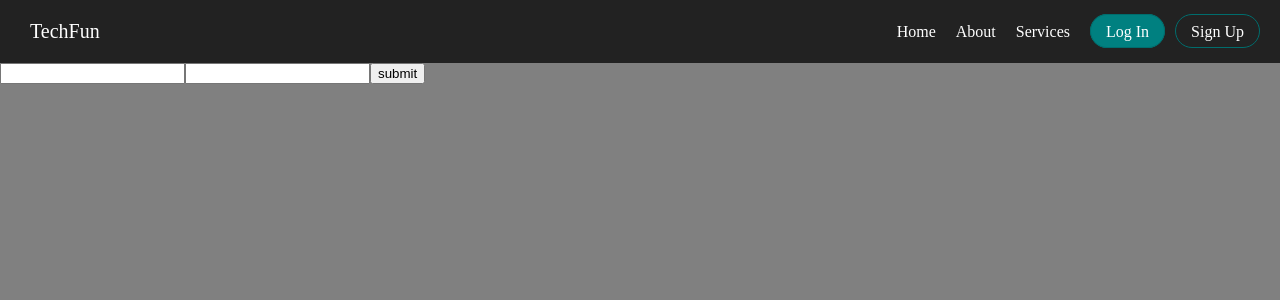
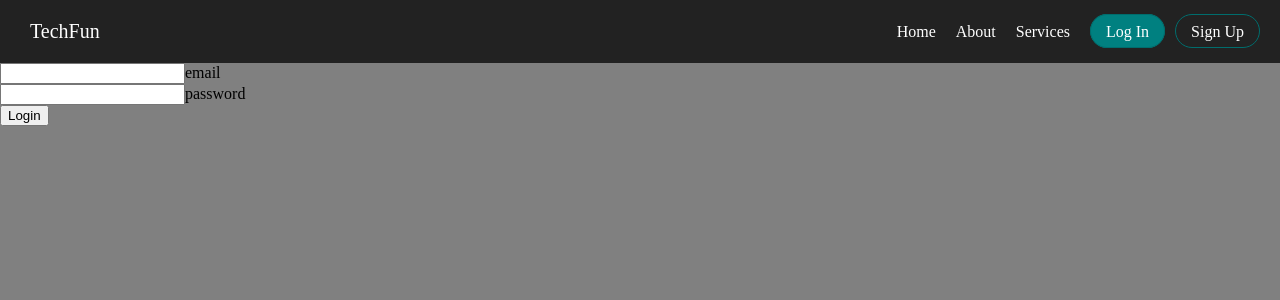
Before and after one commit to godsomex/douglas, a React app: page /signin in a window 1280 px wide. Shown: the top 300 px of the page. Built offline with nearby package versions, Linux system fonts and the light colour scheme.

Commit message:
custom button input

```diff
--- a/src/components/SignInSignUp/signin.tsx
+++ b/src/components/SignInSignUp/signin.tsx
@@ -1,6 +1,9 @@
 import React, { useState } from 'react';
+import styled from '@emotion/styled';
+import FormInput from '../form-input/FormInput';
+import CustomButton from '../custom-button/CustomButton';
 
-function signin() {
+function Signin() {
     const [values, setValues] = useState({ email: '', password: '' });
 
     const handleSubmit = e => {
@@ -15,25 +18,37 @@
         setValues(values => ({ ...values, [name]: value }));
     };
     return (
-        <div>
+        <SigninStyle>
             <form onSubmit={handleSubmit}>
-                <input
+                <FormInput
                     name="email"
                     type="email"
                     value={values.email}
                     onChange={handleChange}
+                    label="email"
                 />
-                <input
+                <FormInput
                     name="password"
                     type="password"
                     value={values.password}
                     onChange={handleChange}
+                    label="password"
                 />
 
-                <input type="submit" value="submit" />
+                <CustomButton type="submit"> Login </CustomButton>
             </form>
-        </div>
+        </SigninStyle>
     );
 }
 
-export default signin;
+export default Signin;
+
+const SigninStyle = styled.div`
+    width: 30vw;
+    display: flex;
+    flex-direction: column;
+
+    .title {
+        margin: 10px 0;
+    }
+`;
--- /dev/null
+++ b/src/components/custom-button/CustomButton.tsx
@@ -0,0 +1,7 @@
+import React from 'react';
+
+function CustomButton({ children, ...otherProps }) {
+    return <button {...otherProps}>{children}</button>;
+}
+
+export default CustomButton;
--- /dev/null
+++ b/src/components/form-input/FormInput.tsx
@@ -0,0 +1,78 @@
+import React from 'react';
+import styled from '@emotion/styled';
+
+function FormInput({ onChange, label, ...otherProps }) {
+    return (
+        <FormStyles>
+            <input className="form-input" onChange={onChange} {...otherProps} />
+            {label ? (
+                <label
+                    className={`${
+                        otherProps.value.length ? 'shrink' : ''
+                    } form-input-label`}
+                >
+                    {label}
+                </label>
+            ) : null}
+        </FormStyles>
+    );
+}
+
+export default FormInput;
+
+const FormStyles = styled.div`
+    $sub-color: grey;
+    $main-color: black;
+
+    @mixin shrinkLabel {
+        top: -14px;
+        font-size: 12px;
+        color: $main-color;
+    }
+
+    .group {
+        position: relative;
+        margin: 45px 0;
+
+        .form-input {
+            background: none;
+            background-color: white;
+            color: $sub-color;
+            font-size: 18px;
+            padding: 10px 10px 10px 5px;
+            display: block;
+            width: 100%;
+            border: none;
+            border-radius: 0;
+            border-bottom: 1px solid $sub-color;
+            margin: 25px 0;
+
+            &:focus {
+                outline: none;
+            }
+
+            &:focus ~ .form-input-label {
+                @include shrinkLabel();
+            }
+        }
+
+        input[type='password'] {
+            letter-spacing: 0.3em;
+        }
+
+        .form-input-label {
+            color: $sub-color;
+            font-size: 16px;
+            font-weight: normal;
+            position: absolute;
+            pointer-events: none;
+            left: 5px;
+            top: 10px;
+            transition: 300ms ease all;
+
+            &.shrink {
+                @include shrinkLabel();
+            }
+        }
+    }
+`;
--- a/src/components/pages/SignInPage.tsx
+++ b/src/components/pages/SignInPage.tsx
@@ -1,8 +1,8 @@
 import React from 'react';
 
-import SignInPage from '../SignInSignUp/signin';
+import SignIn from '../SignInSignUp/SignIn';
 
-function SignIn() {
+function SignInPage() {
     return (
         <div>
             <SignIn />
```
